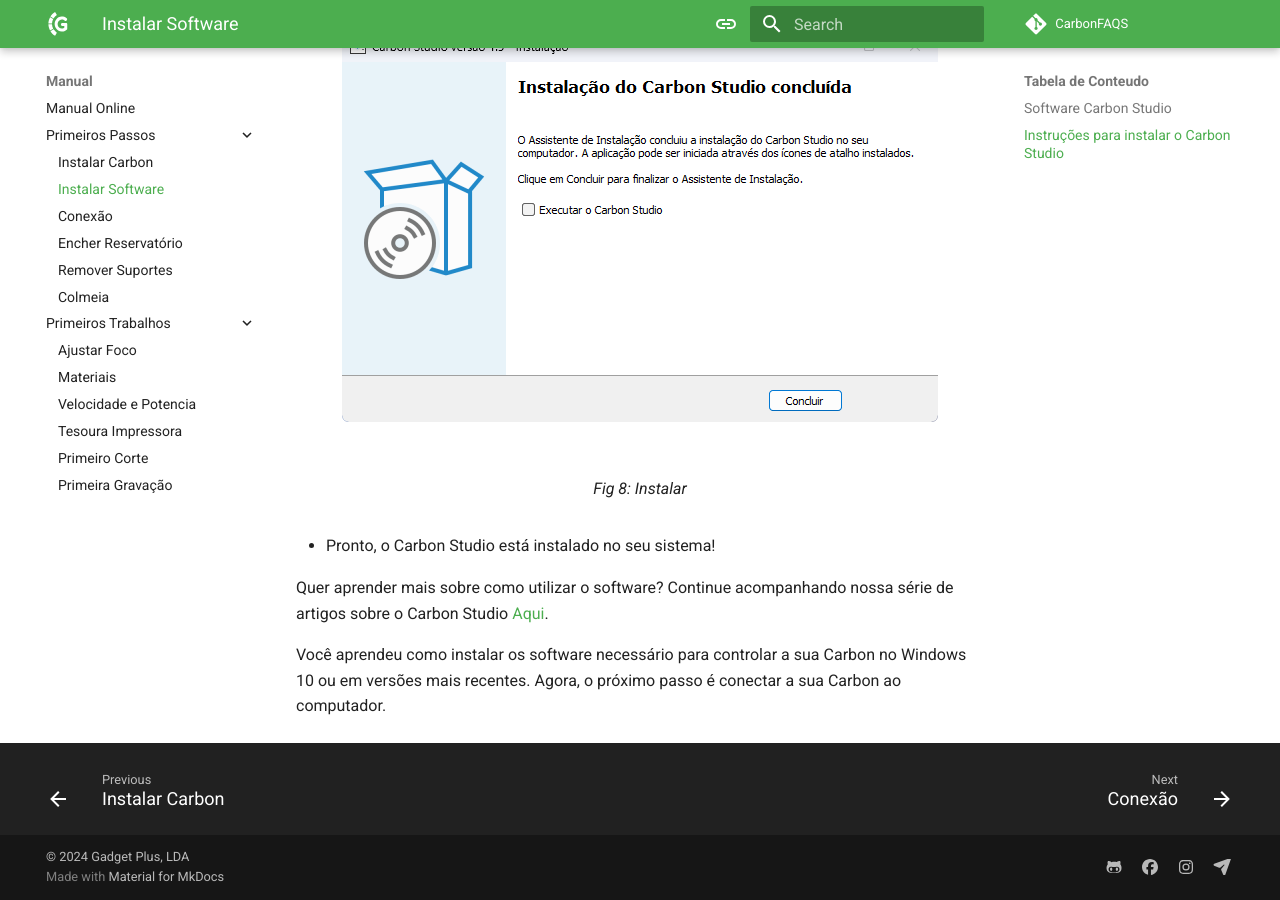
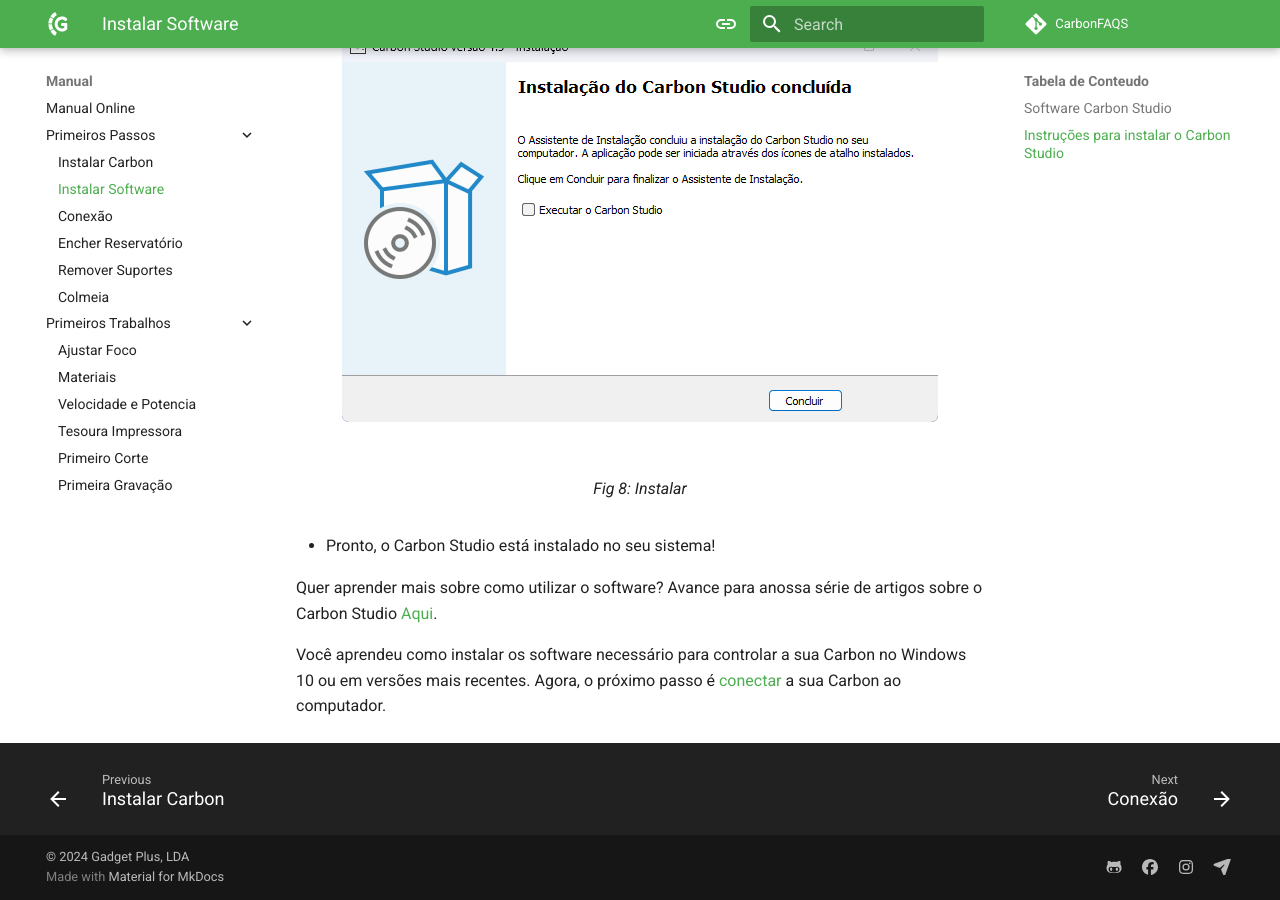
Before and after one commit to GadgetPlusKDB/Carbon-FAQS, an MkDocs documentation site: the page built from docs/manual/primeiros-passos/instalar-software.md, in a window 1280 px wide and 900 px high, scrolled down 4131 px. Built offline with MkDocs 1.6.1 and Material for MkDocs 9.7.7, drawn with Linux system fonts in a browser that asks for light colours; comment, search, counter and statistics services are not loaded.

Commit message:
$Update Primeiros Passos

```diff
--- a/docs/manual/primeiros-passos/instalar-software.md
+++ b/docs/manual/primeiros-passos/instalar-software.md
@@ -78,8 +78,10 @@
 
 * Pronto, o Carbon Studio está instalado no seu sistema!
 
-Quer aprender mais sobre como utilizar o software? Continue acompanhando nossa série de artigos sobre o Carbon Studio [Aqui].
+Quer aprender mais sobre como utilizar o software? Avance para anossa série de artigos sobre o Carbon Studio [Aqui].
 
 [Aqui]: https://egadgetpluskdb.github.io/Carbon-FAQS/studio/altualiza%C3%A7%C3%A3o-software/
 
-Você aprendeu como instalar os software necessário para controlar a sua Carbon no Windows 10 ou em versões mais recentes. Agora, o próximo passo é conectar a sua Carbon ao computador.
+Você aprendeu como instalar os software necessário para controlar a sua Carbon no Windows 10 ou em versões mais recentes. Agora, o próximo passo é [conectar] a sua Carbon ao computador.
+
+[conectar]: https://gadgetpluskdb.github.io/Carbon-FAQS/manual/primeiros-passos/conex%C3%A3o-computador/
```
Also changed, not shown: docs/manual/index.md (+1 -1 lines), docs/manual/primeiros-passos/instalar-carbon.md (+3 -5 lines).
